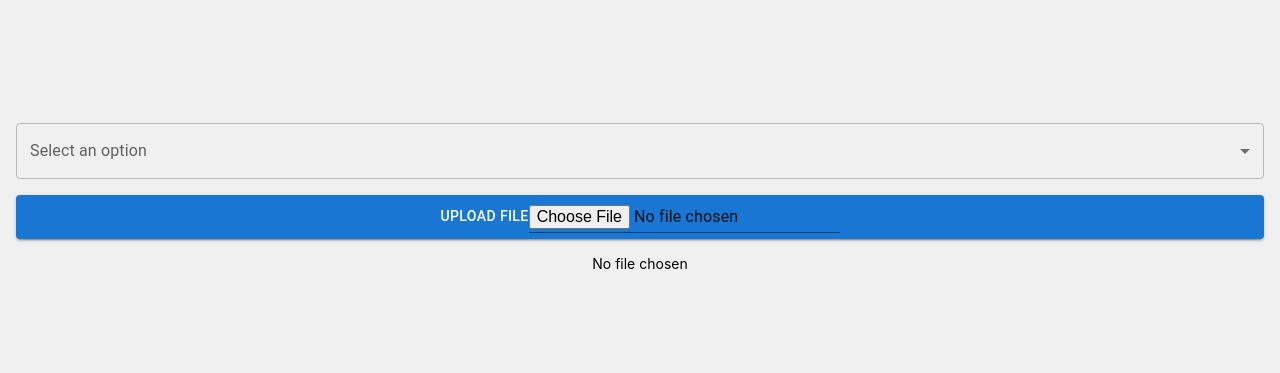
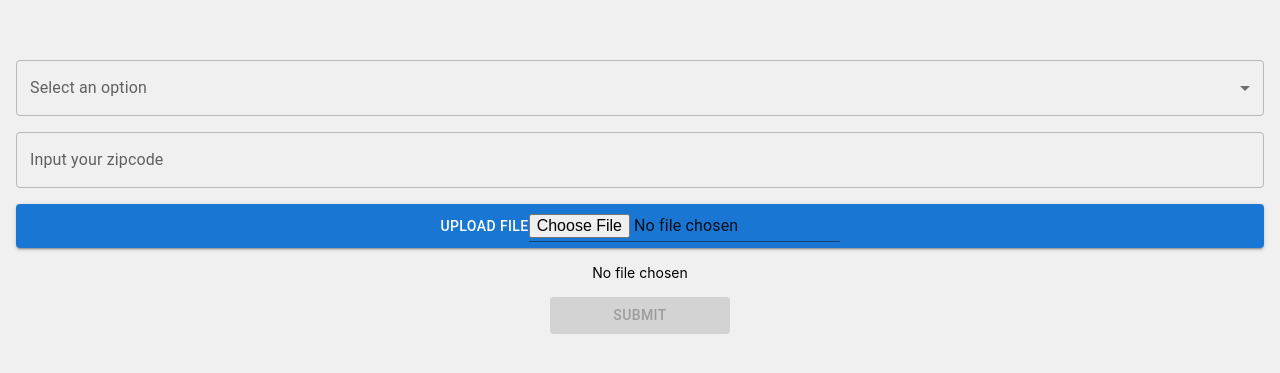
Before and after one commit to sohvasa/hurricane, a React (Create React App) app: page / in a window 1280 px wide. Shown: the part 219-592 px from the top of the page. Built offline with nearby package versions, Linux system fonts and the light colour scheme.

Commit message:
initial edits

```diff
--- a/src/App.js
+++ b/src/App.js
@@ -1,9 +1,11 @@
 import React, { useState } from 'react';
-import { Box, Button, Select, MenuItem, InputLabel, FormControl, Input } from '@mui/material';
+import { Box, Button, Select, MenuItem, InputLabel, FormControl, Input, TextField } from '@mui/material';
+
 
 const MobileResponsiveApp = () => {
   const [selectedItem, setSelectedItem] = useState('');
   const [fileName, setFileName] = useState(null);
+  const [zipCode, setZipCode] = useState('');
 
   const handleSelectChange = (event) => {
     setSelectedItem(event.target.value);
@@ -11,6 +13,15 @@ const MobileResponsiveApp = () => {
 
   const handleFileChange = (event) => {
     setFileName(event.target.files[0]?.name || 'No file chosen');
+  };
+
+  const handleZipCodeChange = (event) => {
+    setZipCode(event.target.value); // Update zip code state
+  };
+
+  const handleSubmit = () => {
+    // Handle form submission logic
+    console.log("Submitted: ", { selectedItem, fileName, zipCode });
   };
 
   return (
@@ -41,6 +52,16 @@ const MobileResponsiveApp = () => {
         </Select>
       </FormControl>
 
+        {/* Zip Code Input */}
+        <TextField
+        fullWidth
+        label="Input your zipcode"
+        variant="outlined"
+        value={zipCode}
+        onChange={handleZipCodeChange}
+        sx={{ mb: 2 }} // Add margin for spacing
+      />
+
       {/* File Upload */}
       <Button variant="contained" component="label" fullWidth>
         Upload File
@@ -50,6 +71,17 @@ const MobileResponsiveApp = () => {
       {/* Display Selected File Name */}
       <Box sx={{ mt: 2, fontSize: '14px', textAlign: 'center' }}>
         {fileName ? `Selected File: ${fileName}` : 'No file chosen'}
+
+        {/* Submit Button */}
+      <Button
+        variant="contained"
+        fullWidth
+        sx={{ mt: 2 }}
+        onClick={handleSubmit}
+        disabled={!selectedItem || !fileName || !zipCode} // Disable button until all fields are filled
+      >
+        Submit
+        </Button>
       </Box>
     </Box>
   );
```
